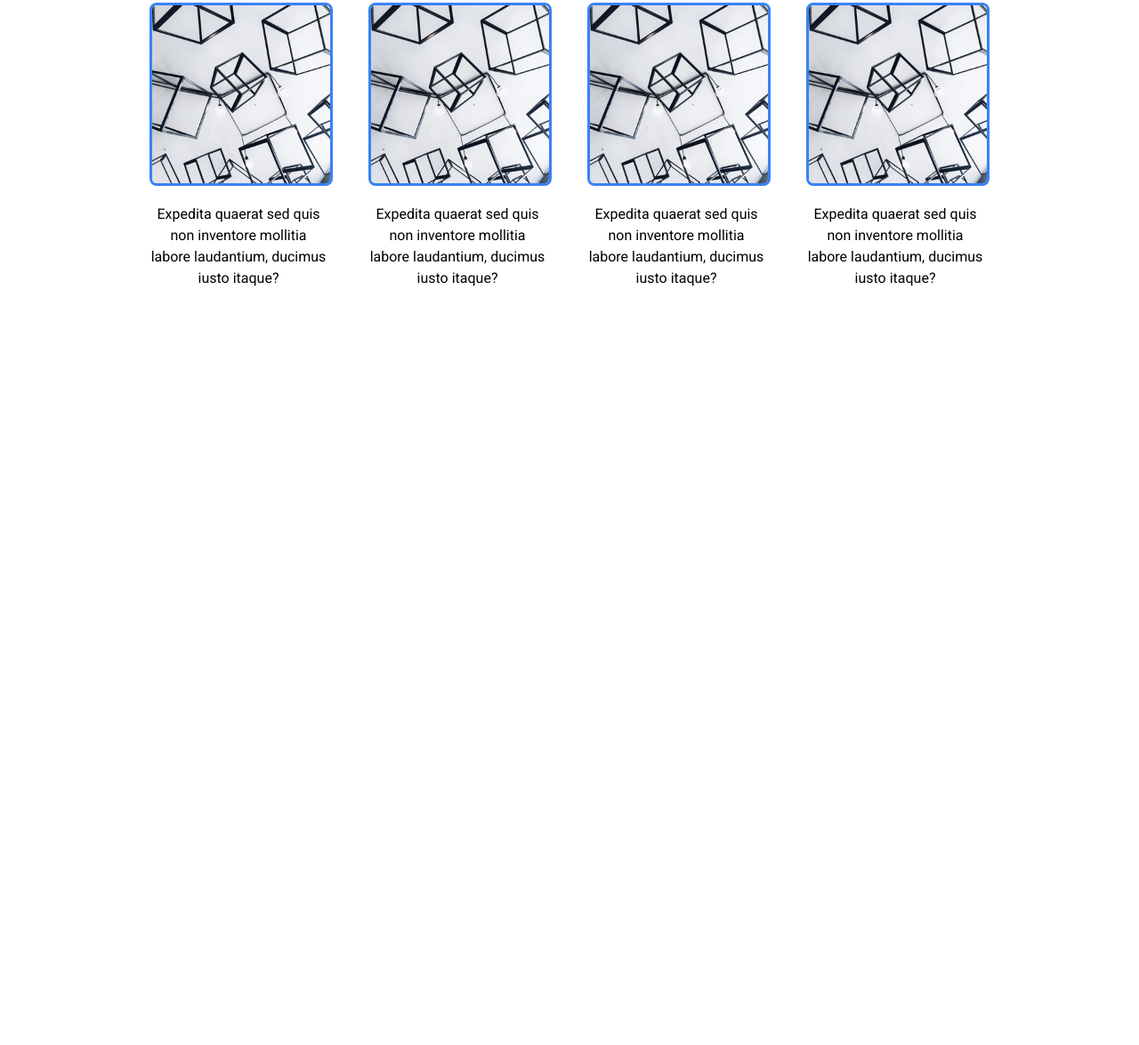
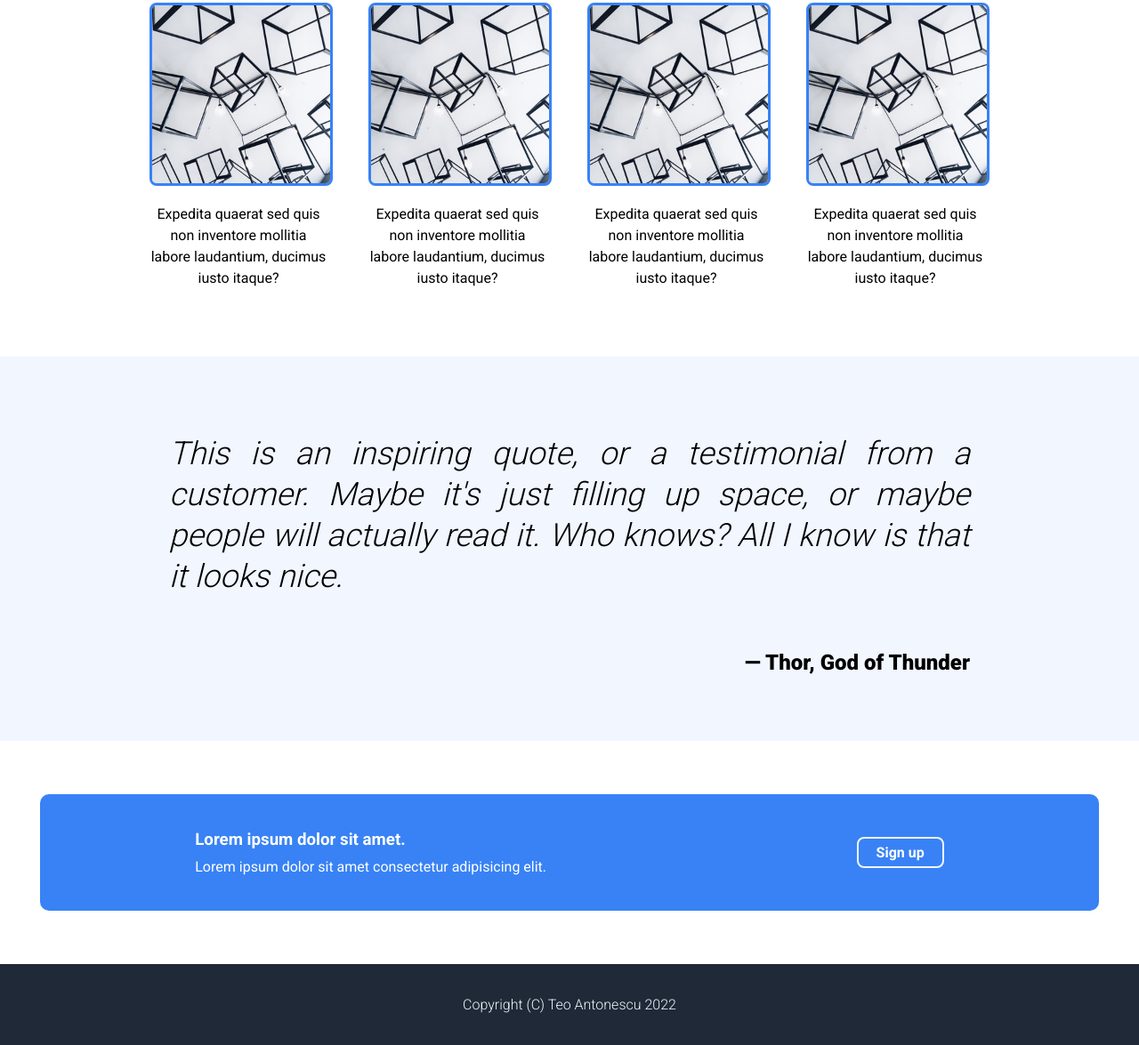
Before and after one commit to teonscu/landing-page, a plain HTML site: page index.html in a window 1280 px wide. Shown: the part 688-1863 px from the top of the page at 89% size. Before the commit the page ends 1089 px from the top, so only its background shows below. Drawn offline with Linux system fonts and the light colour scheme.

Commit message:
finished webpage

```diff
--- a/index.html
+++ b/index.html
@@ -57,6 +57,23 @@
 
     </div>
 
-
+    <div class="blockquote">
+        <div class="blockquote-inner">
+            <p>This is an inspiring quote, or a testimonial from a customer. Maybe it's just filling up space, or maybe people will actually read it. Who knows? All I know is that it looks nice.</p>
+            <p>— Thor, God of Thunder</p>
+        </div>
+    </div>
+    <div class="cta">
+        <div class="inner-cta">
+            <div class="cta-text">
+                <h3>Lorem ipsum dolor sit amet.</h3>
+                <p>Lorem ipsum dolor sit amet consectetur adipisicing elit. </p>
+            </div>
+            <a href="#">Sign up</a>
+        </div>
+    </div>
+    <div class="footer">
+        <p>Copyright (C) Teo Antonescu 2022</p>
+    </div>
 </body>
 </html>
--- a/style.css
+++ b/style.css
@@ -37,7 +37,7 @@ body {
 
 .nav a:hover {
     color: #3882f6;
-    transform: rotate(3deg);
+    transform: rotate(10deg);
     display: block;
     transition: all 0.3s ease-out;
 }
@@ -61,6 +61,7 @@ body {
 
 .hero-inner img {
     max-height: 400px;
+    border-radius: 10px;
 }
 
 .hero-info h1 {
@@ -118,3 +119,93 @@ body {
     font-size: 16px;
     line-height: 1.5;
 }
+
+.cta {
+
+    padding: 60px 45px;
+}
+
+.inner-cta a {
+    text-decoration: none;
+    color: white;
+    font-weight: 600;
+    font-size: 1rem;
+    background-color: #3882f6;
+    padding: 6px 20px;
+    border-radius: 8px;
+    border: solid;
+    border-color: #f1f6ff;
+    border-width: 2px;
+}
+
+.inner-cta {
+    color: white;
+    display: flex;
+    max-width: 1240px;
+    border-radius: 10px;
+    background-color: #3882f6;
+    justify-content: space-around;
+    align-items: center;
+    padding: 40px 0;
+    margin-left: auto;
+    margin-right:auto;
+}
+
+.cta-text {
+    max-width: 400px;
+}
+
+.cta-text p {
+    margin: 0;
+    padding: 0;
+}
+
+.cta-text h3 {
+    margin: 0;
+    padding: 0;
+    margin-bottom: 10px;
+}
+
+.blockquote {
+    background-color: #f1f6ff;
+    padding: 50px 0;
+
+}
+
+.blockquote p:last-child {
+    display: flex;
+    justify-content: flex-end;
+    font-size: 24px;
+    font-weight: 800;
+}
+
+.blockquote p:first-child {
+    max-width: 1240px;
+    display: flex;
+    font-size: 36px;
+    font-weight: 300;
+    font-style: italic;
+    line-height: 46px;
+    text-align: justify;
+
+}
+
+.blockquote-inner {
+    display: flex;
+    flex-direction: column;
+    max-width: 900px;
+    margin-left: auto;
+    margin-right: auto;
+}
+
+.footer {
+    background-color: #1f2937;
+    color:#f1f6ff;
+    padding: 20px 0;
+}
+
+.footer > * {
+    text-align: center;
+    font-size: 16px;
+    font-weight: 300;
+}
```
Lines whose indentation alone changed are shown as unchanged.
